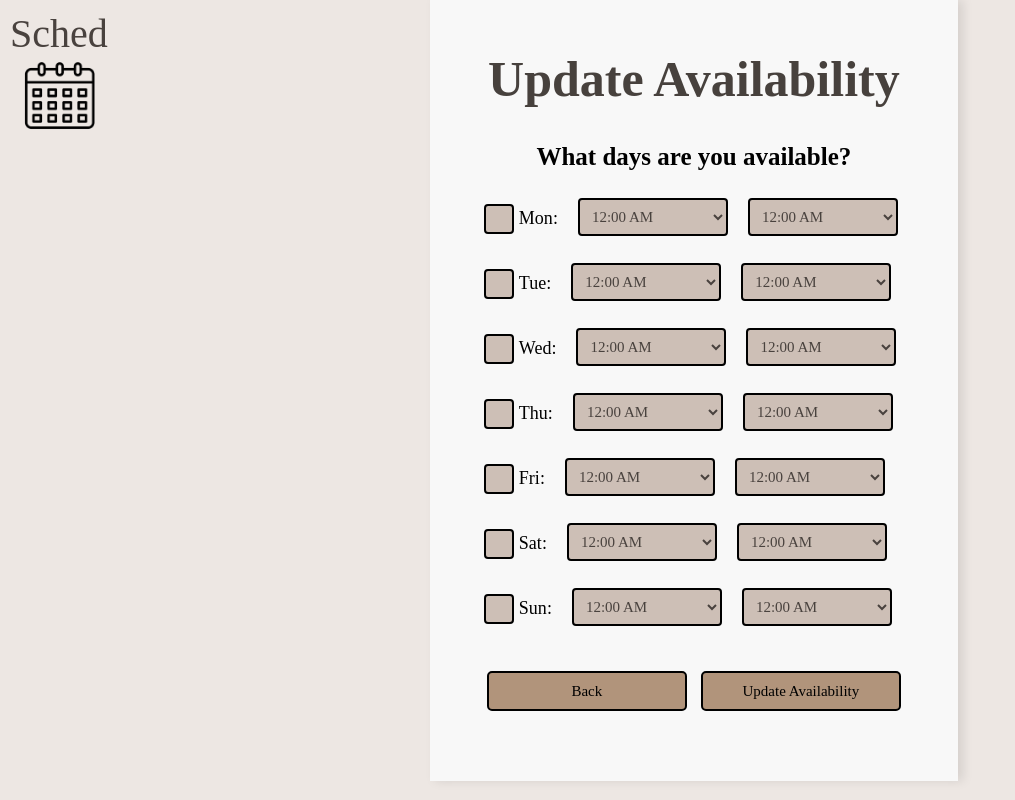
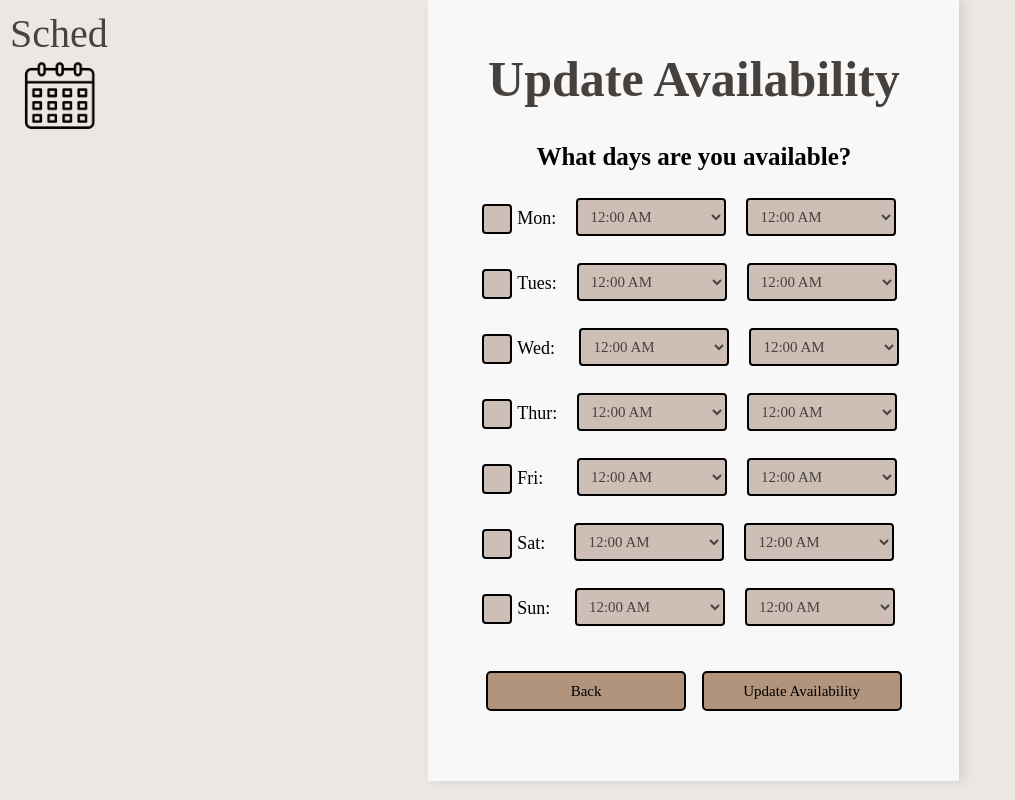
Before and after one commit to matt0125/Scheduler, a React (Create React App) app in the folder web/: page /update-availability/1 in a window 1280 px wide. Shown: the whole page, without its empty margins (0-1015 px from the left). Built offline with nearby package versions, Linux system fonts and the light colour scheme.

Commit message:
spacing fix

```diff
--- a/web/src/pages/UpdateAvailability.js
+++ b/web/src/pages/UpdateAvailability.js
@@ -26,11 +26,11 @@ const UpdateAvailability = () => {
     position: '',
     days: {
       Mon: { available: false, startTime: '8:00 am', endTime: '9:00 pm' },
-      Tue: { available: false, startTime: '8:00 am', endTime: '9:00 pm' },
-      Wed: { available: false, startTime: '8:00 am', endTime: '9:00 pm' },
-      Thu: { available: false, startTime: '8:00 am', endTime: '9:00 pm' },
-      Fri: { available: false, startTime: '8:00 am', endTime: '9:00 pm' },
-      Sat: { available: false, startTime: '8:00 am', endTime: '9:00 pm' },
+      Tues: { available: false, startTime: '8:00 am', endTime: '9:00 pm' },
+      Wed:  { available: false, startTime: '8:00 am', endTime: '9:00 pm' },
+      Thur: { available: false, startTime: '8:00 am', endTime: '9:00 pm' },
+      Fri:  { available: false, startTime: '8:00 am', endTime: '9:00 pm' },
+      Sat:  { available: false, startTime: '8:00 am', endTime: '9:00 pm' },
       Sun: { available: false, startTime: '8:00 am', endTime: '9:00 pm' },
     },
   });
@@ -73,30 +73,42 @@ const UpdateAvailability = () => {
     }
 
     Object.keys(availability.days).forEach((day) => {
-      payload.availability.push({
-        dayOfWeek: day,
-        startTime: availability.days[day].startTime,
-        endTime: availability.days[day].endTime,
-      });
+      if (availability.days[day].available){
+        payload.availability.push({
+          dayOfWeek: getDayOfWeekNumber(day),
+          oldStartTime: '',
+          oldEndTime: '',
+          newStartTime: availability.days[day].startTime,
+          newEndTime: availability.days[day].endTime,
+        });
+      }
     });
 
     try {
       // Replace 'YOUR_API_ENDPOINT' with the actual endpoint of your backend
-      const response = await axios.put('http://large.poosd-project.com/api/employee/6531511e8ca36d13f6ff3917/availability/654a52fe6fb243c628df5e6e', payload,
+      const response = await axios.put('http://large.poosd-project.com/api/employee/65654c3fdbea74b48cd63dfb/availabilityByString', payload,
       {
         headers: {
-          contentType: 'application/json',
+          'Content-Type': 'application/json',
           Authorization: `Bearer ${jwtToken}`,
         },
       });
 
-      // Handle the response as needed
-      console.log(response.data);
-      alert('Availability updated successfully!');
+      console.log('Response status: ', response.status);
+      console.log('Response data: ', response.data);
+
+      if(response.status === 200){
+        alert('Availability updated successfully!');
+      }
+      else {
+        console.warn('Unexpected status code: ', response.status);
+        alert('Failed to update availability.');
+      }
     } catch (error) {
       if (error.isAxiosError) {
         console.error('Axios Error:', error.message);
         console.error('Axios Response:', error.response);
+        console.error('Response header: ', error.response.headers);
       } else {
         // Other types of errors
         console.error('Error updating availability:', error);
@@ -106,9 +118,30 @@ const UpdateAvailability = () => {
     }
   };
 
+  const getDayOfWeekNumber = (day) => {
+    switch(day) {
+      case 'Mon':
+        return 1;
+      case 'Tue':
+        return 2;
+      case 'Wed':
+        return 3;
+      case 'Thu':
+        return 4;
+      case 'Fri':
+        return 5;
+      case 'Sat':
+        return 6;
+      case 'Sun':
+        return 7;
+      default:
+        return 0;
+    }
+  }
+
   return (
     <Container className="update-Avail-Page">
-      <Row>
+      <Row className="justify-content-center align-items-center full-height">
         <Col xs={12} md={2}>
           <div className="logo-container">
             <h1>Sched</h1>
@@ -131,6 +164,10 @@ const UpdateAvailability = () => {
                         onChange={() => handleCheckboxChange(day)}
                       />
                       {day}:
+                      {day === 'Wed' && '\u00a0'}
+                      {day === 'Fri' && '\u00a0\u00a0\u00a0'}
+                      {day === 'Sat' && '\u00a0\u00a0 '}
+                      {day === 'Sun' && '\u00a0'}
                     </label>
                   </Col>
                   {/* Separate columns for start and end select dropdowns */}
--- a/web/src/styles/UpdateAvailability.css
+++ b/web/src/styles/UpdateAvailability.css
@@ -77,8 +77,8 @@
     margin-bottom: 10px;
 }
 
-.update-Avail-Page .availabilities .start,
-.update-Avail-Page .availabilities .end {
+.update-Avail-Page .availabilities .start-column,
+.update-Avail-Page .availabilities .end-column {
     display: flex;
     flex-direction: column;
     margin-left: 10px;
```
